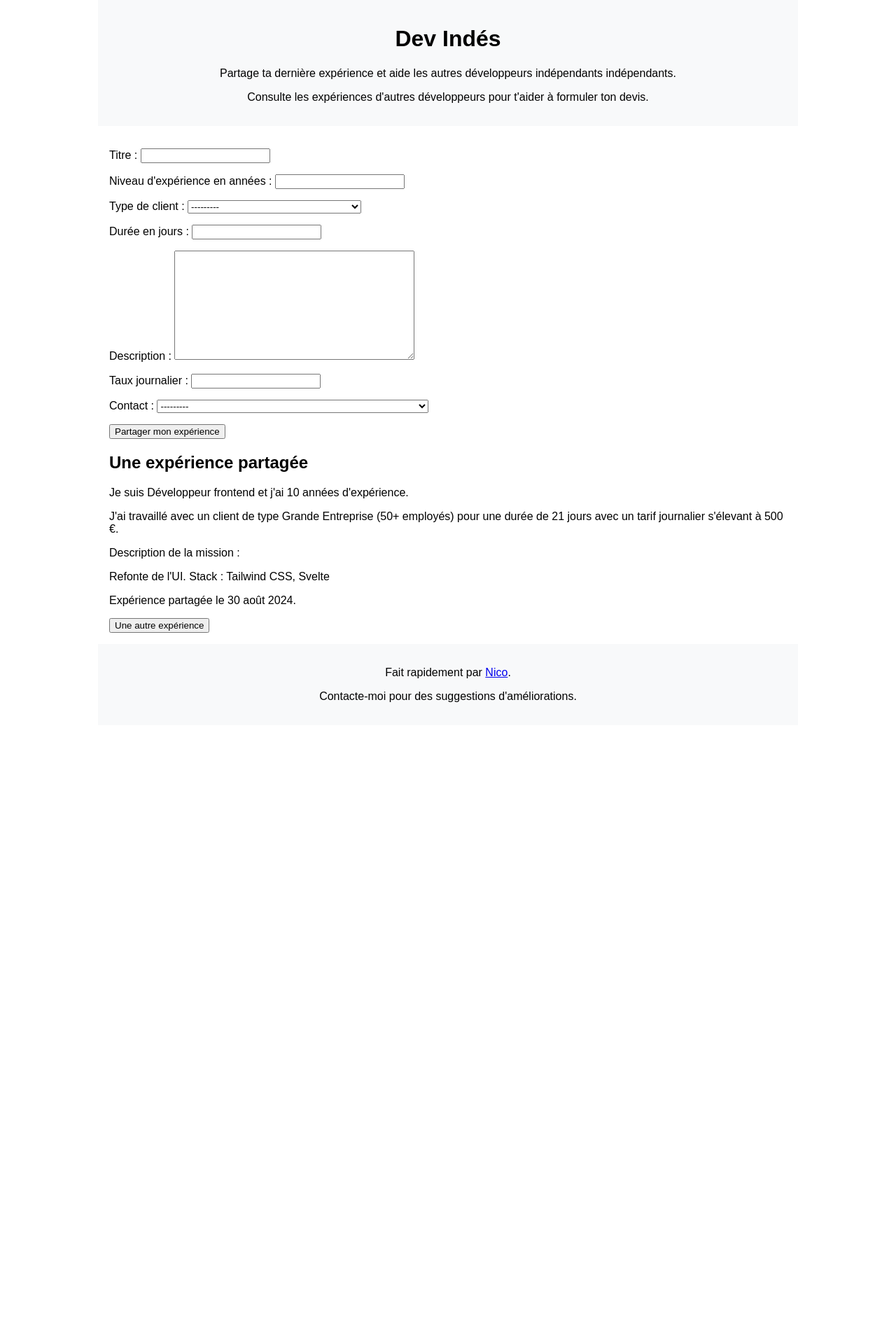
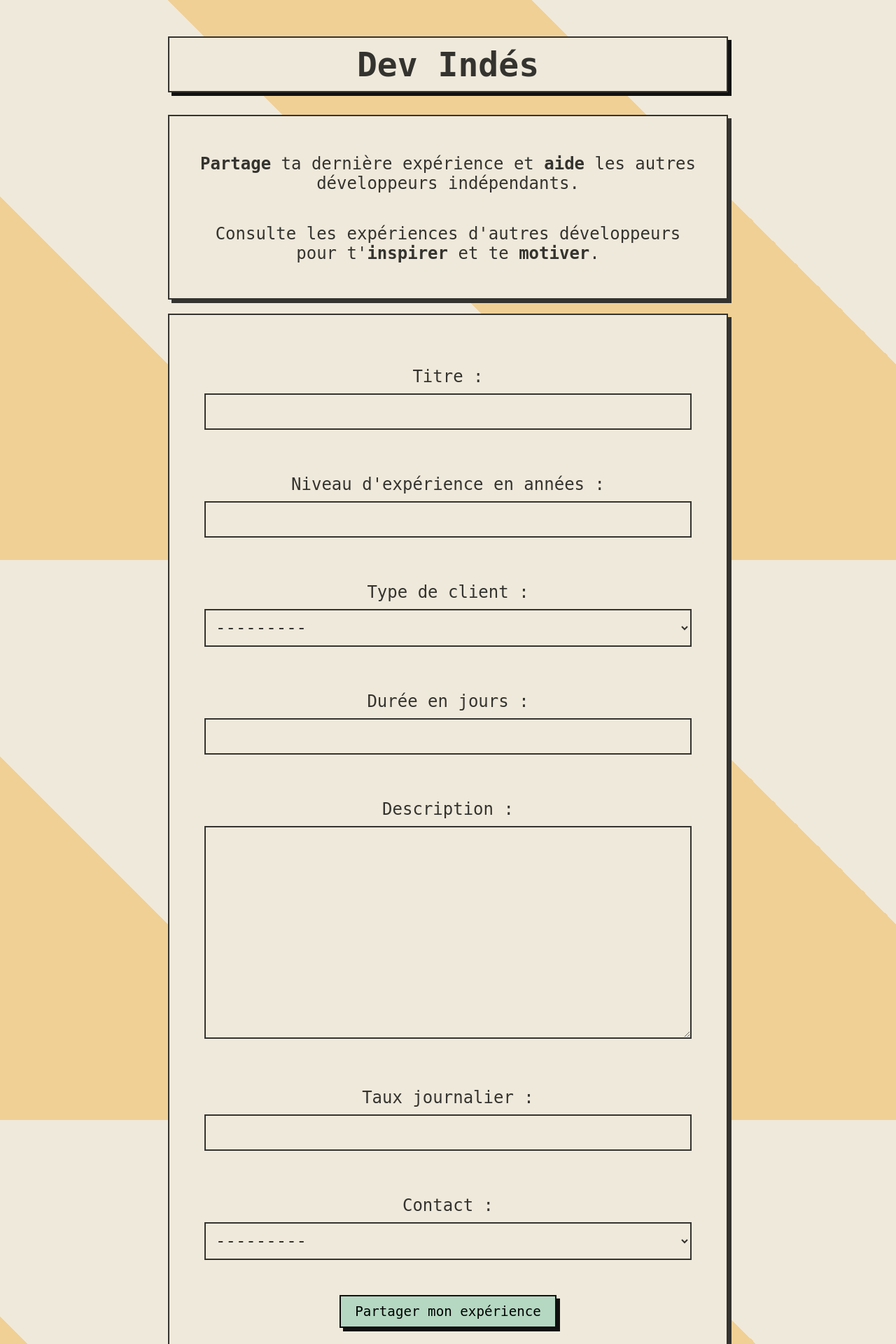
Before and after one commit to arctenis/upgraded-octo-spoon, a Django app: page / in a window 1280 px wide. Shown: the top 1920 px of the page at 70% size. Before the commit the page ends 1003 px from the top, so only its background shows below. Run offline with Django 5.2, Linux system fonts and the light colour scheme; data comes from the database, SQL or seed files in the repository; both versions use the stored data as it was after the commit; some web fonts are replaced.

Commit message:
Add style

```diff
--- a/templates/base.html
+++ b/templates/base.html
@@ -10,45 +10,189 @@
       crossorigin="anonymous"
     ></script>
     <style>
+      /* Importation d'une police pixellisée */
+      @import url("https://fonts.cdnfonts.com/css/thegoodmonolith");
+
+      :root {
+        --main-color: #34332f;
+        --secondary-color: #efe9db;
+        --tertiary-color: #b5d8c2;
+        --background-color: #f0d095;
+      }
+
+      @keyframes blink {
+        0% {
+          opacity: 1;
+        }
+        50% {
+          opacity: 0;
+        }
+        100% {
+          opacity: 1;
+        }
+      }
+
       body {
-        font-family: Arial, sans-serif;
+        background: linear-gradient(
+          45deg,
+          var(--background-color) 25%,
+          var(--secondary-color) 25%,
+          var(--secondary-color) 50%,
+          var(--background-color) 50%,
+          var(--background-color) 75%,
+          var(--secondary-color) 75%,
+          var(--secondary-color) 100%
+        );
+        background-size: 300px 300px;
+        background-attachment: fixed;
+        color: var(--main-color);
+        font-family: "thegoodmonolith", monospace;
+        font-size: 1.5em;
         margin: 0;
-        padding: 0;
-      }
-      header {
-        background-color: #f8f9fa;
-        padding: 1rem;
-        text-align: center;
-      }
-      main {
-        padding: 1rem;
-      }
-      footer {
-        background-color: #f8f9fa;
-        padding: 1rem;
+        padding: 20px;
+        box-sizing: border-box;
         text-align: center;
       }
 
-      .container {
+      #container {
+        display: flex;
+        flex-direction: column;
+        min-height: 100vh;
         margin: 0 auto;
+      }
+
+      /* Centrer le contenu sur desktop, plein écran sur mobile */
+      main {
+        max-width: 800px;
+        margin: 0 auto;
+      }
+
+      h1 {
+        background-color: var(--secondary-color);
+        color: var(--main-color);
+        border: 2px solid var(--main-color);
+        padding: 10px;
+        box-shadow: 5px 5px 0 #111; /* Ombre portée angulaire noire */
+      }
+
+      p {
+        padding: 10px;
+        margin-bottom: 20px;
+      }
+
+      a {
+        color: var(--main-color);
+        animation: blink 2s infinite;
+      }
+
+      section {
+        border: 2px solid var(--main-color);
+        background-color: var(--secondary-color);
+        box-shadow: 5px 5px 0 var(--main-color);
+        padding: 20px;
+        margin-bottom: 20px;
+      }
+
+      /* Formulaire */
+      form {
+        padding: 20px;
+      }
+
+      /* Champs de formulaire */
+      input[type="text"],
+      input[type="email"],
+      input[type="number"],
+      input[type="url"],
+      textarea,
+      select {
+        width: 100%;
+        padding: 10px;
+        margin-top: 10px;
+        margin-bottom: 20px;
+        border: 2px solid var(--main-color);
+        box-sizing: border-box;
+        background-color: var(--secondary-color);
+        color: var(--main-color);
+        font-family: "thegoodmonolith", monospace;
+        font-size: 1em;
+      }
+
+      input[type="text"]:focus,
+      input[type="email"]:focus,
+      input[type="number"]:focus,
+      input[type="url"]:focus,
+      textarea:focus,
+      select:focus {
+        border: 2px solid var(--main-color);
+        box-sizing: border-box;
+      }
+
+      input[type="submit"],
+      button {
+        padding: 10px 20px;
+        border: 2px solid #111;
+        cursor: pointer;
+        box-shadow: 5px 5px 0 #111; /* Ombre portée angulaire noire */
+        background-color: var(--tertiary-color);
+        font-family: "thegoodmonolith", monospace;
+        font-size: 0.8em;
+      }
+
+      input[type="submit"]:hover,
+      button:hover {
+        /* transform: translate(-2px, -2px); */
+        /* box-shadow: 7px 7px 0 #000; */
+        background-color: var(--background-color);
+      }
+
+      input[type="submit"]:active,
+      button:active {
+        transform: translate(5px, 5px);
+        box-shadow: 0 0 0;
+      }
+
+      footer {
+        background-color: var(--secondary-color);
+        color: var(--main-color);
+        border: 2px solid var(--main-color);
+        padding: 20px;
+        box-shadow: 5px 5px 0 #111; /* Ombre portée angulaire noire */
+      }
+
+      /* Responsiveness */
+      @media (max-width: 600px) {
+        body {
+          padding: 10px;
+        }
+
+        main {
+          width: 100%;
+        }
       }
     </style>
   </head>
-  <body class="container" style="max-width: 1000px">
-    <header>
-      <h1>Dev Indés</h1>
-      <p>
-        Partage ta dernière expérience et aide les autres développeurs
-        indépendants indépendants.
-      </p>
-      <p>
-        Consulte les expériences d'autres développeurs pour t'aider à formuler
-        ton devis.
-      </p>
-    </header>
-    <main>{% block content %} {% endblock content %}</main>
+  <body>
+    <div class="container">
+      <main>
+        <h1>Dev Indés</h1>
+        <section>
+          <p>
+            <strong>Partage</strong> ta dernière expérience et
+            <strong>aide</strong> les autres développeurs indépendants.
+          </p>
+          <p>
+            Consulte les expériences d'autres développeurs pour t'<strong
+              >inspirer</strong
+            >
+            et te <strong>motiver</strong>.
+          </p>
+        </section>
+        {% block content %} {% endblock content %}
+      </main>
+    </div>
+
     <footer>
-      <p>Fait rapidement par <a href="#">Nico</a>.</p>
+      <p>Fait rapidement par <a href="#">Nicolas</a>.</p>
       <p>Contacte-moi pour des suggestions d'améliorations.</p>
     </footer>
   </body>
--- a/templates/missions/mission_form.html
+++ b/templates/missions/mission_form.html
@@ -1,9 +1,13 @@
 {% extends "base.html" %}
 {% block content %}
+  <section>
     <form action="" method="post">
       {% csrf_token %}
       {{ mission_form.as_p }}
       <input type="submit" value="Partager mon expérience" />
     </form>
+  </section>
+  <section>
     {% include "missions/random_mission.html" %}
+  </section>
 {% endblock content %}
--- a/templates/missions/random_mission.html
+++ b/templates/missions/random_mission.html
@@ -2,9 +2,7 @@
   <h2>Une expérience partagée</h2>
   <p>Je suis {{ random_mission.title }} et j'ai {{ random_mission.experience_level }} années d'expérience.</p>
   <p>
-    J'ai travaillé avec un client de type {{ random_mission.get_client_type_display }} pour
-    une durée de {{ random_mission.duration }} jours avec un tarif journalier
-    s'élevant à {{ random_mission.daily_rate }} €.
+    J'ai travaillé avec un client de type {{ random_mission.get_client_type_display }} pour une durée de {{ random_mission.duration }} jours avec un tarif journalier s'élevant à {{ random_mission.daily_rate }} €. J'ai obtenu cette mission via {{ random_mission.get_contact_display }}.
   </p>
   <p>Description de la mission :</p>
   <p>{{ random_mission.description }}</p>
```
Also changed, not shown: notes.md (+23 -19 lines), db.sqlite3. Lines whose indentation alone changed are shown as unchanged.
